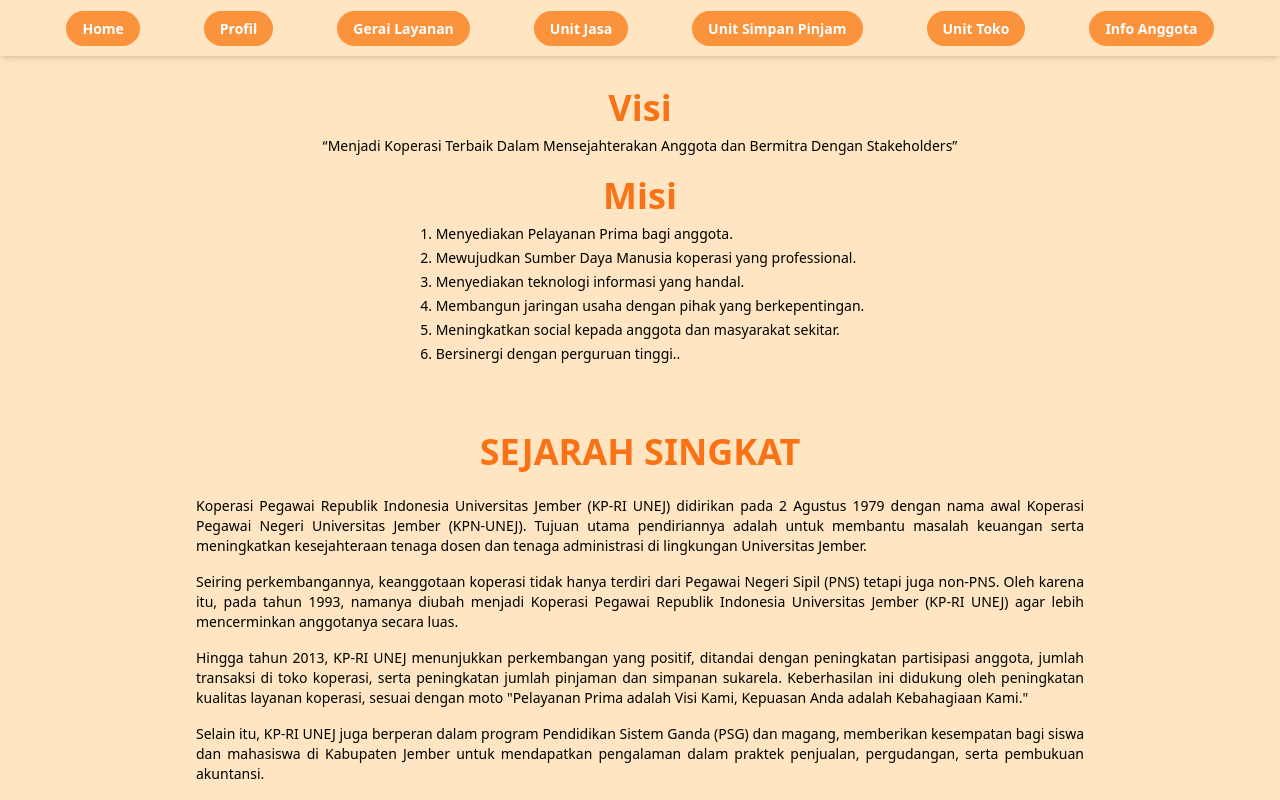
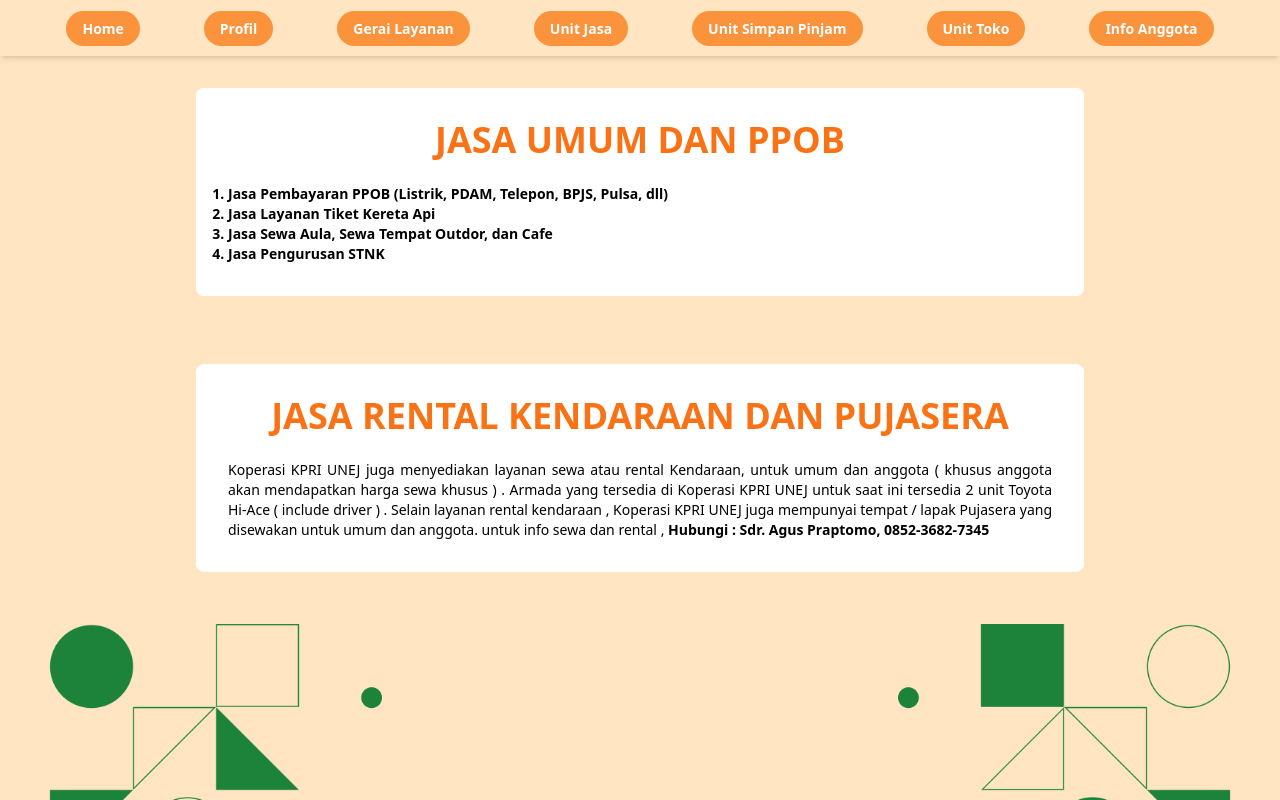
Before and after one commit to CP-KPRI-Unej/profile-company, a React (Vite) app: page /Unit-Jasa in a window 1280 px wide. Shown: the top 800 px of the page. Built offline with nearby package versions, Linux system fonts and the light colour scheme; the HTML template or start-up script is replaced by a standard one.

Commit message:
feat: unit jasa

```diff
--- a/src/App.jsx
+++ b/src/App.jsx
@@ -3,6 +3,7 @@
 import Profil from "./page/profile/Profile";
 import LandingPage from "./page/landing page/LandingPage";
 import GeraiLayanan from "./page/gerai layanan/GeraiLayanan";
+import UnitJasa from "./page/unit jasa/UnitJasa";
 
 function App() {
   return (
@@ -12,7 +13,7 @@
         <Route path="/Home" element={<LandingPage />} />
         <Route path="/Profil" element={<Profil />} />
         <Route path="/Gerai-Layanan" element={<GeraiLayanan />} />
-        <Route path="/Unit-Jasa" element={<Profil />} />
+        <Route path="/Unit-Jasa" element={<UnitJasa />} />
         <Route path="/Unit-Simpan-Pinjam" element={<Profil />} />
         <Route path="/Unit-Toko" element={<Profil />} />
         <Route path="/Info-Anggota" element={<Profil />} />
--- a/src/page/gerai layanan/GeraiLayanan.jsx
+++ b/src/page/gerai layanan/GeraiLayanan.jsx
@@ -1,9 +1,6 @@
 import "./GeraiLayanan.css";
-import Info from "../../assets/info.png";
 import Navbar from "../utils/navbar";
 import Footer from "../utils/footer";
-import { Splide, SplideSlide } from "@splidejs/react-splide";
-import { AutoScroll } from "@splidejs/splide-extension-auto-scroll";
 import "@splidejs/react-splide/css";
 
 function GeraiLayanan() {
--- /dev/null
+++ b/src/page/unit jasa/UnitJasa.jsx
@@ -0,0 +1,51 @@
+import "./UnitJasa.css";
+import Navbar from "../utils/navbar";
+import Footer from "../utils/footer";
+import "@splidejs/react-splide/css";
+
+function UnitJasa() {
+  return (
+    <div
+      id="profile"
+      className="min-h-screen font-sans justify-center flex flex-wrap"
+    >
+      <Navbar></Navbar>
+      <section className="flex flex-col w-full justify-center pt-14 pb-3 text-center px-4 relative">
+        <div className="w-3/4 m-auto flex flex-col gap-4 bg-white p-8 rounded-lg">
+          <h1 className="text-4xl font-bold text-orange-500 mb-2">
+            JASA UMUM DAN PPOB
+          </h1>
+          <ol className="list-decimal text-sm text-justify text-black">
+            <li className="font-bold">
+              Jasa Pembayaran PPOB (Listrik, PDAM, Telepon, BPJS, Pulsa, dll)
+            </li>
+            <li className="font-bold">Jasa Layanan Tiket Kereta Api</li>
+            <li className="font-bold">
+              Jasa Sewa Aula, Sewa Tempat Outdor, dan Cafe
+            </li>
+            <li className="font-bold">Jasa Pengurusan STNK</li>
+          </ol>
+        </div>
+      </section>
+      <section className="flex flex-col justify-center pt-14 pb-3 text-center px-4 relative">
+        <div className="w-3/4 m-auto flex flex-col gap-4 bg-white p-8 rounded-lg">
+          <h1 className="text-4xl font-bold text-orange-500 mb-2">
+            JASA RENTAL KENDARAAN DAN PUJASERA
+          </h1>
+          <p className="text-sm text-justify text-black">
+            Koperasi KPRI UNEJ juga menyediakan layanan sewa atau rental
+            Kendaraan, untuk umum dan anggota ( khusus anggota akan mendapatkan
+            harga sewa khusus ) . Armada yang tersedia di Koperasi KPRI UNEJ
+            untuk saat ini tersedia 2 unit Toyota Hi-Ace ( include driver ) .
+            Selain layanan rental kendaraan , Koperasi KPRI UNEJ juga mempunyai
+            tempat / lapak Pujasera yang disewakan untuk umum dan anggota. untuk
+            info sewa dan rental , <span className="font-bold">Hubungi : Sdr. Agus Praptomo, 0852-3682-7345</span>
+          </p>
+        </div>
+      </section>
+      <Footer></Footer>
+    </div>
+  );
+}
+
+export default UnitJasa;
```
Also changed, not shown: src/page/unit jasa/UnitJasa.css (added).
